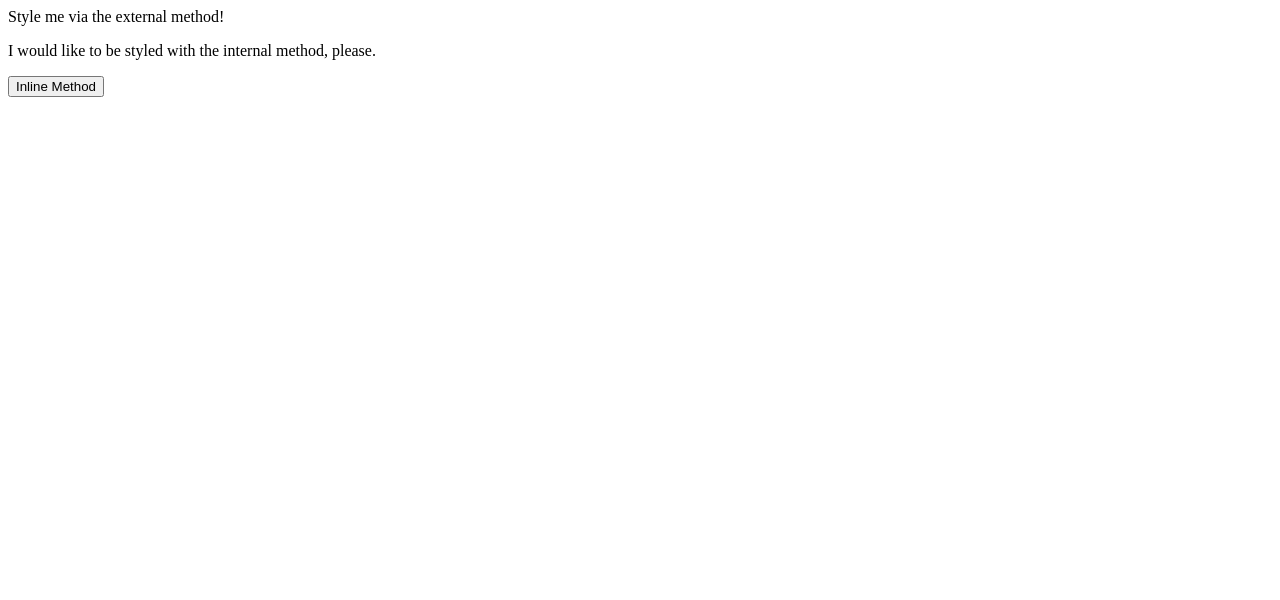
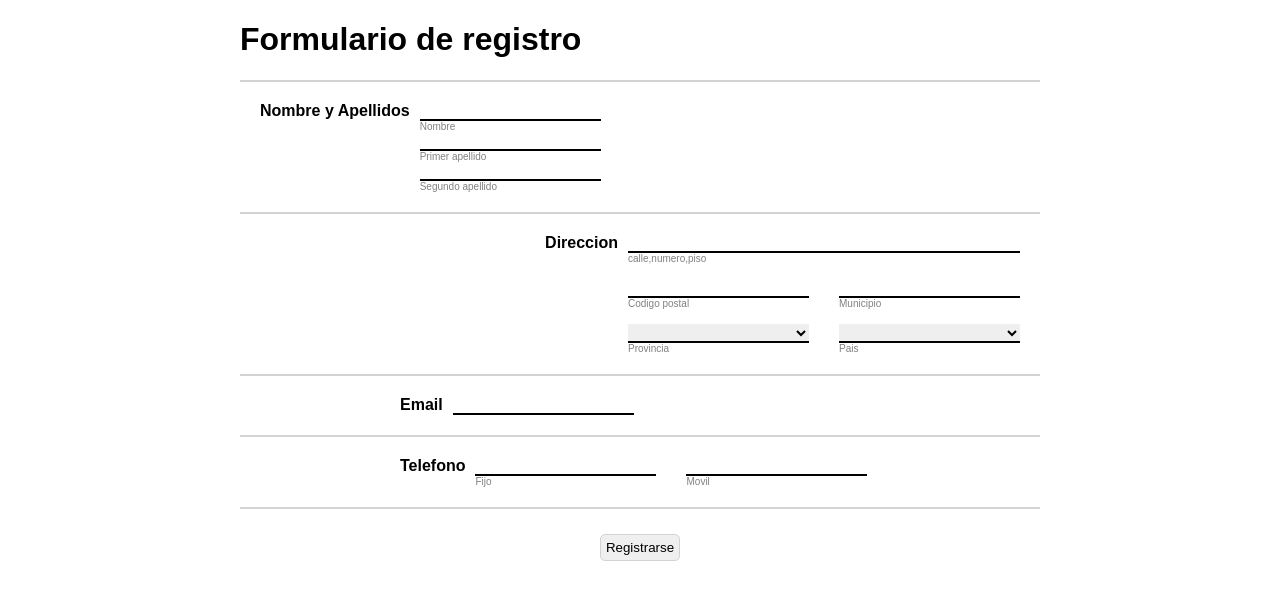
Before and after one commit to rogerdiaz8/registro, a plain HTML site: page index.html in a window 1280 px wide. Drawn offline with Linux system fonts and the light colour scheme.

Commit message:
proyecto formulario registro

```diff
--- a/index.html
+++ b/index.html
@@ -1,13 +1,100 @@
 <!DOCTYPE html>
-<html lang="es">
-    <head>
-        <link rel="stylesheet" href="styles.css">
-        <meta charset="utf-8">
-        <title>CSS</title>
-    </head>
-    <body>
-        <div>Style me via the external method!</div>
-        <p>I would like to be styled with the internal method, please.</p>
-        <button>Inline Method</button>
+<html lang="en">
+  <head>
+    <meta charset="UTF-8">
+    <title>Pruebas CSS</title>
+    <link rel="stylesheet" href="styles.css">
+  </head>
+  <body>
+    <h1>Formulario de registro</h1>
+    <form class="container">
+      <div class="info">
+        <div class="left">
+          <label for="nombre">Nombre y Apellidos</label>
+        </div>
+
+        <div class="right">
+          <input type="text" name="nombre" id="nombre">
+          <small class="guia">Nombre</small>
+
+          <input type="text" name="apellido" id="primer">
+          <small class="guia">Primer apellido</small>
+
+          <input type="text" name="apellido" id="segundo">
+          <small class="guia">Segundo apellido</small>
+        </div>
+      </div>
+
+      <div class="direccion">
+          <label for="direccion" class="titulo" id="dir">Direccion</label>
+
+        <div class="contenedor-campos">
+          <div class="fila">
+            <div class="campo">
+              <input type="text" name="calle" id="calle">
+              <small class="guia">calle,numero,piso</small>
+            </div>
+          </div>
+
+          <div class="fila">
+            <div class="campo">
+              <input type="text" name="postal" id="postal">
+              <small class="guia">Codigo postal</small>
+            </div>
+            <div class="campo">
+              <input type="text" name="municipio" id="mun">
+              <small class="guia">Municipio</small>
+            </div>
+          </div>
+
+          <div class="fila">
+            <div class="campo">
+              <select id="provincia">
+                <option value=""></option>
+                <option value="bqto">Barquisimeto</option>
+                <option value="cbd">Cabudare</option>
+              </select>
+              <small class="guia">Provincia</small>
+            </div>
+            <div class="campo">
+              <select id="pais">
+                <option value=""></option>
+                <option value="vzla">Venezuela</option>
+                <option value="col">Colombia</option>
+              </select>
+              <small class="guia">Pais</small>
+            </div>
+          </div>
+        </div>
+      </div>
+
+      <div class="correo">
+        <div class="left">
+          <label for="correo" id="correo">Email</label>
+        </div>
+        <div class="right">
+          <input type="email" name="email" id="correo">
+        </div>
+      </div>
+
+      <div class="correo">
+        <div class="left">
+          <label for="tlf" id="telefono">Telefono</label>
+        </div>
+        <div class="fila">
+          <div class="campo">
+            <input type="tel" name="fijo">
+            <small class="guia">Fijo</small>
+          </div>
+          <div class="campo">
+            <input type="tel" name="movil">
+            <small class="guia">Movil</small>
+          </div>
+        </div>
+      </div>
+      <div class="boton">
+        <button type="submit" value="Enviar">Registrarse</button>
+      </div>
+    </form>
   </body>
 </html>
--- a/styles.css
+++ b/styles.css
@@ -1,3 +1,104 @@
-.subsection.header {
-  color: red;
+
+body {
+    font-family:Arial, Helvetica, sans-serif;
+    max-width: 100vh;
+    margin: auto;
 }
+
+.left {
+    font-weight: 600;
+}
+
+.guia {
+    font-size: 10px;
+    color: gray;
+}
+
+.info:has(input:focus),
+.direccion:has(input:focus),
+.correo:has(input:focus) {
+    background-color: lightyellow;
+}
+
+.info {
+    display: flex;
+    border-top: 2px solid lightgray;
+    border-bottom: 2px solid lightgray;
+    padding: 20px;
+    gap: 10px;
+}
+
+.right {
+    display: flex;
+    flex-direction: column;
+}
+
+input, select {
+    border: none;
+    border-bottom: 2px solid;
+    outline: none;
+
+}
+
+input:hover,
+select:hover {
+    border-color: red;
+}
+
+.direccion {
+    display: flex;
+    gap: 10px;
+    padding: 20px;
+    border-bottom: 2px solid lightgray;
+}
+
+.titulo {
+    width: 50%;
+    margin: 0;
+    font-weight: 600;
+    text-align: end;
+}
+
+.contenedor-campos {
+    display: flex;
+    flex-direction: column;
+    gap: 15px;
+}
+
+.fila {
+    display: flex;
+    gap: 30px;
+}
+
+.campo {
+    flex: 1;
+    display: flex;
+    flex-direction: column;
+}
+
+.correo {
+    display: flex;
+    padding-top: 20px;
+    padding-left: 20%;
+    padding-bottom: 20px;
+    gap: 10px;
+    border-bottom: 2px solid lightgray;
+}
+
+.boton {
+    margin: 20px;
+    padding: 5px;
+    display: flex;
+    justify-content: center
+}
+
+button {
+    border-radius: 5px;
+    padding: 5px;
+    border: 1px solid lightgrey;
+    cursor: pointer;
+}
+
+button:active {
+  transform: scale(0.98);
+}
```
Also changed, not shown: 1 other file.
